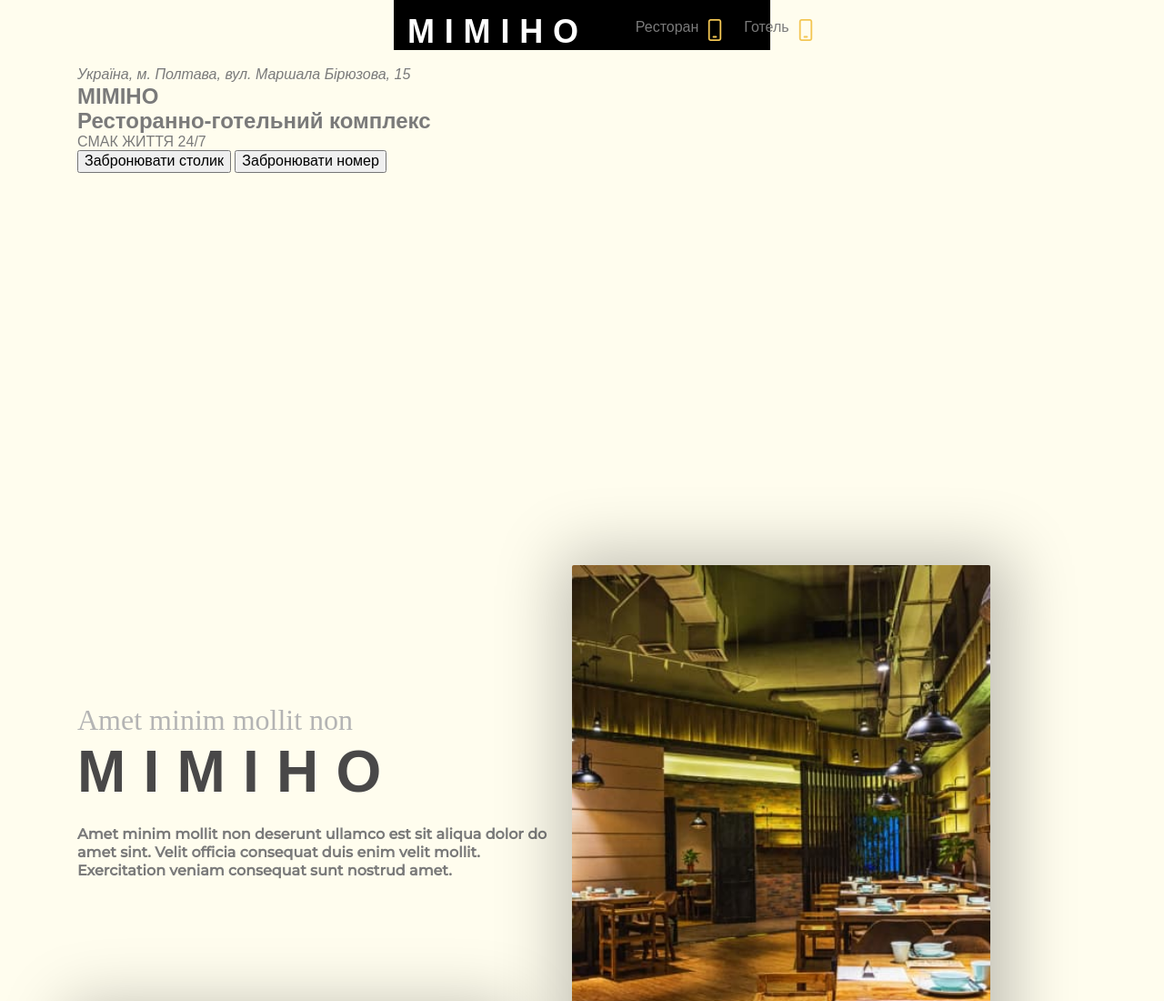
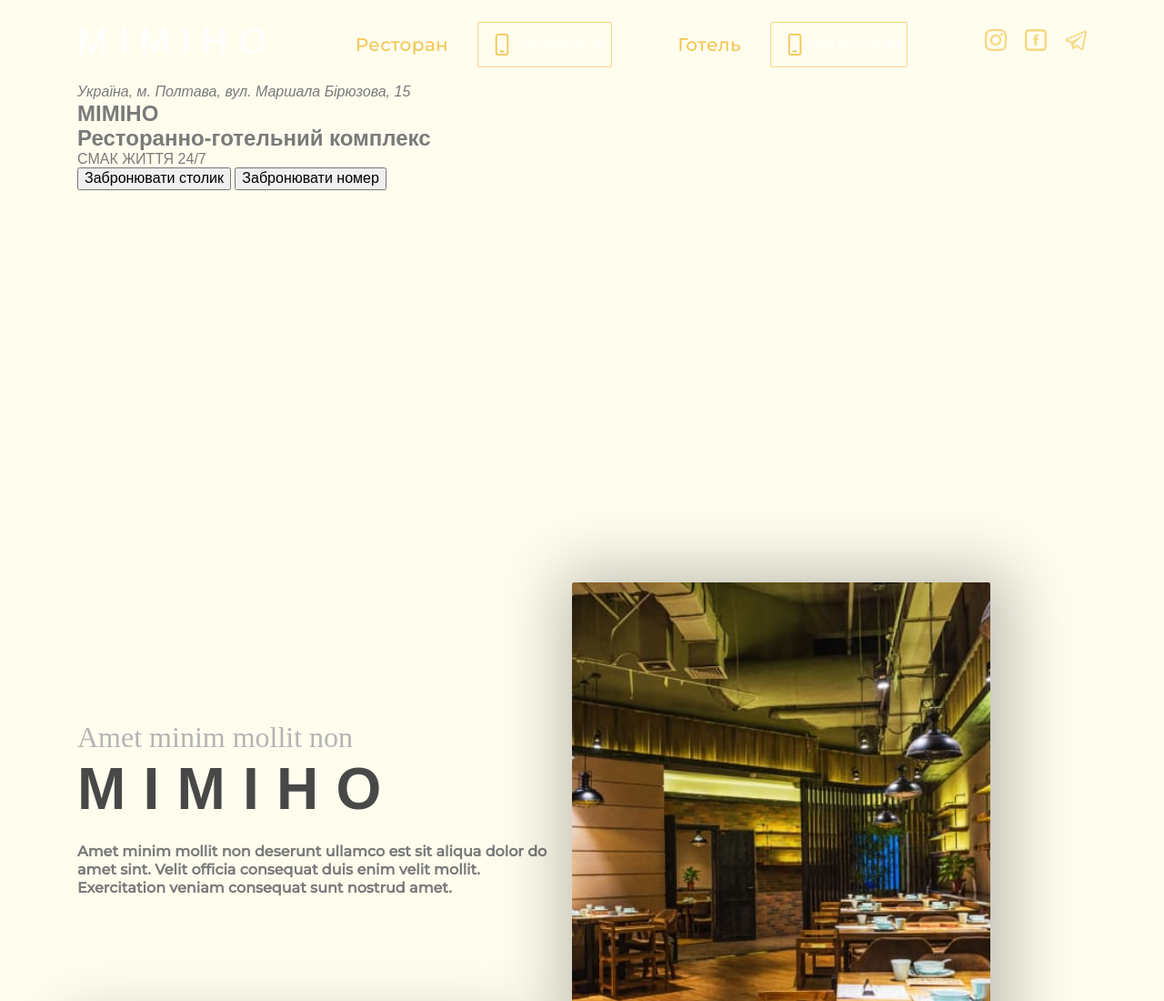
Before and after one commit to NikKms/7team-mimino, a website built with Vite: page src/index.html in a window 1280 px wide. Shown: the top 1100 px of the page at 91% size. Built offline with nearby package versions, Linux system fonts and the light colour scheme; a web font is replaced by a local one.

Commit message:
Adds tablet and desktop header styles

```diff
--- a/src/css/header.css
+++ b/src/css/header.css
@@ -1,21 +1,22 @@
+.header {
+  background-color: transparent;
+}
+
 .header-container {
   margin: 0 auto;
   padding-left: 15px;
   padding-right: 15px;
   padding-top: 16px;
-  width: 414px;
+  max-width: 414px;
 
   display: flex;
   align-items: end;
-  column-gap: 52px;
-
-  background-color: black;
+  justify-content: space-between;
 }
 
 .header .header-logo {
-  font-family: 'Film P3', sans-serif;
-  font-weight: 700;
-  font-size: 36px;
+  font-family: 'FilmP3Bold', sans-serif;
+  font-size: 32px;
   line-height: 1.08;
   letter-spacing: 0.3em;
 
@@ -24,7 +25,7 @@
 
 .header .nav-list {
   display: flex;
-  column-gap: 20px;
+  column-gap: 10px;
   padding-bottom: 5px;
 }
 
@@ -35,13 +36,12 @@
 
 .header .restaurant-link,
 .header .hotel-link {
-  font-family: 'Montserrat', sans-serif;
-  font-weight: 500;
-  font-size: 16px;
+  font-family: 'Montserrat-Medium', sans-serif;
+  font-size: 12px;
   line-height: 1.25;
   letter-spacing: 0.02em;
 
-  color: #f3c653;
+  color: var(--accent-color);
 }
 
 .header .nav-tel {
@@ -49,11 +49,129 @@
 }
 
 .header .nav-icon {
-  width: 24px;
-  height: 24px;
-  fill: #f3c653;
+  width: 18px;
+  height: 18px;
+  fill: var(--accent-color);
 }
 
 .header .contacts {
   display: none;
 }
+
+@media screen and (min-width: 414px) {
+  .header .header-logo {
+    font-size: 36px;
+  }
+
+  .header .nav-list {
+    column-gap: 20px;
+  }
+
+  .header .restaurant-link,
+  .header .hotel-link {
+    font-size: 16px;
+  }
+
+  .header .nav-icon {
+    width: 24px;
+    height: 24px;
+  }
+}
+
+@media screen and (min-width: 1024px) {
+  .header-container {
+    width: 960px;
+    min-height: 70px;
+    max-width: 960px;
+    padding-top: 24px;
+    align-items: start;
+  }
+
+  .header .header-logo {
+    font-size: 40px;
+    line-height: calc(43 / 40);
+
+    letter-spacing: 0.3em;
+  }
+
+  .header .nav-list {
+    padding-bottom: 0;
+    column-gap: 72px;
+  }
+
+  .header .nav-item {
+    align-items: center;
+    column-gap: 32px;
+  }
+
+  .header .restaurant-link,
+  .header .hotel-link {
+    font-size: 20px;
+    line-height: 1.2;
+    letter-spacing: 0.02em;
+
+    color: var(--accent-color);
+  }
+
+  .header .tel-link {
+    display: flex;
+    align-items: center;
+    column-gap: 4px;
+
+    padding-top: 12px;
+    padding-bottom: 12px;
+    padding-left: 14px;
+    padding-right: 8px;
+
+    border: 1px solid rgba(243, 198, 83, 0.7);
+    border-radius: 2px;
+
+    transition: border-color cubic-bezier(0.4, 0, 0.2, 1) 250ms;
+  }
+
+  .header .tel-link:hover,
+  .header .tel-link:focus {
+    border-color: var(--accent-color);
+  }
+
+  .header .nav-tel {
+    display: block;
+    font-family: 'Montserrat-Regular';
+    font-size: 14px;
+    line-height: 1.21;
+    align-items: center;
+    letter-spacing: 0.02em;
+
+    color: #ffffff;
+  }
+}
+
+@media screen and (min-width: 1280px) {
+  .header-container {
+    width: 1140px;
+    max-width: 1140px;
+  }
+
+  .header .contacts {
+    display: block;
+    padding-top: 8px;
+  }
+
+  .header .contacts-list {
+    display: flex;
+    column-gap: 20px;
+  }
+
+  .header .contacts-icon {
+    width: 24px;
+    height: 24px;
+    fill: rgba(243, 198, 83, 0.7);
+
+    transition: fill cubic-bezier(0.4, 0, 0.2, 1) 250ms;
+  }
+
+  .header .contacts-icon:hover,
+  .header .contacts-icon:focus {
+    fill: var(--accent-color);
+  }
+}
--- a/src/partials/header.html
+++ b/src/partials/header.html
@@ -1,13 +1,13 @@
-<section class="header">
+<header class="header">
   <div class="header-container">
-    <a class="header-logo" href="./index.html">МІМІНО</a>
+    <a class="header-logo" href="./index.html">MIMIHO</a>
 
     <nav class="nav">
       <ul class="nav-list">
         <li class="nav-item">
-          <a href="../restaurant.html">Ресторан</a>
+          <a class="restaurant-link" href="../restaurant.html">Ресторан</a>
 
-          <a href="tel:+380955559533">
+          <a class="tel-link" href="tel:+380955559533">
             <svg class="nav-icon">
               <use href="../img/icons.svg#icon-phone"></use>
             </svg>
@@ -16,9 +16,9 @@
         </li>
 
         <li class="nav-item">
-          <a href="../hotel.html">Готель</a>
+          <a class="hotel-link" href="../hotel.html">Готель</a>
 
-          <a href="tel:+380668491089">
+          <a class="tel-link" href="tel:+380668491089">
             <svg class="nav-icon">
               <use href="../img/icons.svg#icon-phone"></use>
             </svg>
@@ -50,4 +50,4 @@
       </ul>
     </div>
   </div>
-</section>
+</header>
```
